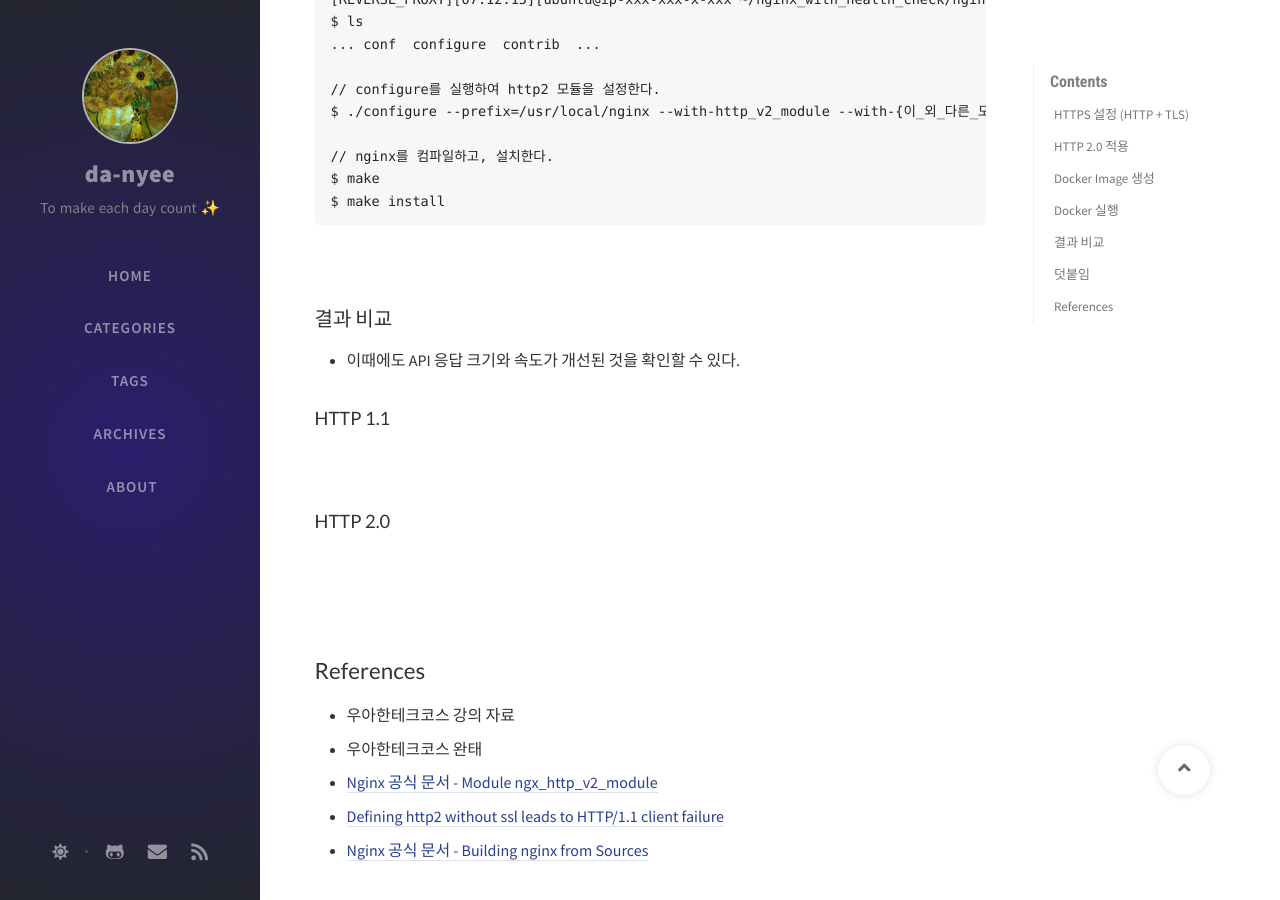
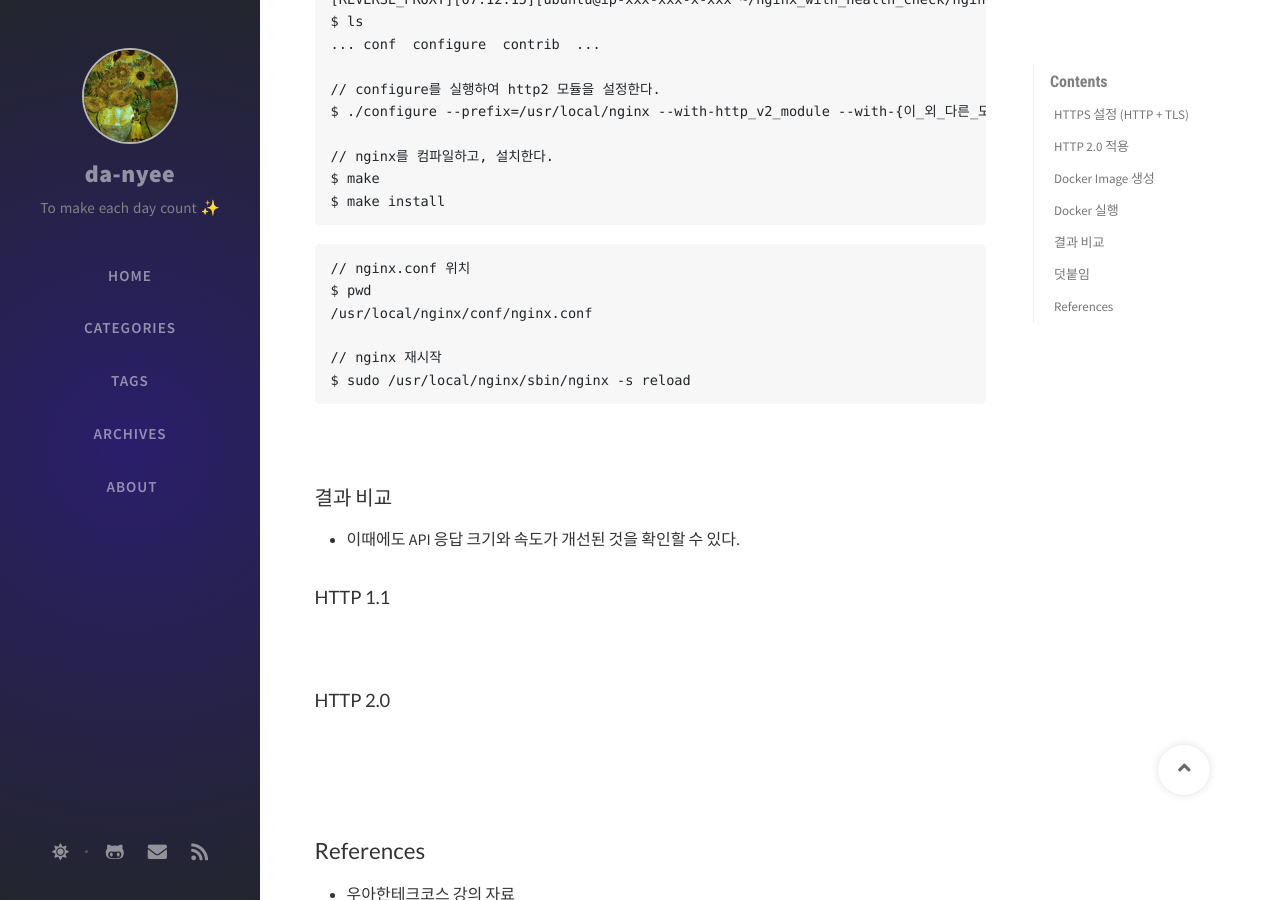
Before and after one commit to da-nyee/da-nyee.github.io, a Jekyll site: the page built from _posts/network/2021-09-18-network-how-to-set-up-nginx-with-http2.0.md, in a window 1280 px wide and 900 px high, scrolled down 4512 px. Built offline with Jekyll 4.4.1, drawn with Linux system fonts in a browser that asks for light colours; nearby versions of some CDN libraries; comment, search, counter and statistics services are not loaded.

Commit message:
docs: Rewrite How to set up Nginx with HTTP 2.0 (#150)

````diff
--- a/_posts/network/2021-09-18-network-how-to-set-up-nginx-with-http2.0.md
+++ b/_posts/network/2021-09-18-network-how-to-set-up-nginx-with-http2.0.md
@@ -203,6 +203,15 @@ $ make
 $ make install
 ```
 
+```
+// nginx.conf 위치
+$ pwd
+/usr/local/nginx/conf/nginx.conf
+
+// nginx 재시작
+$ sudo /usr/local/nginx/sbin/nginx -s reload
+```
+
 <br/>
 
 ### 결과 비교
````
